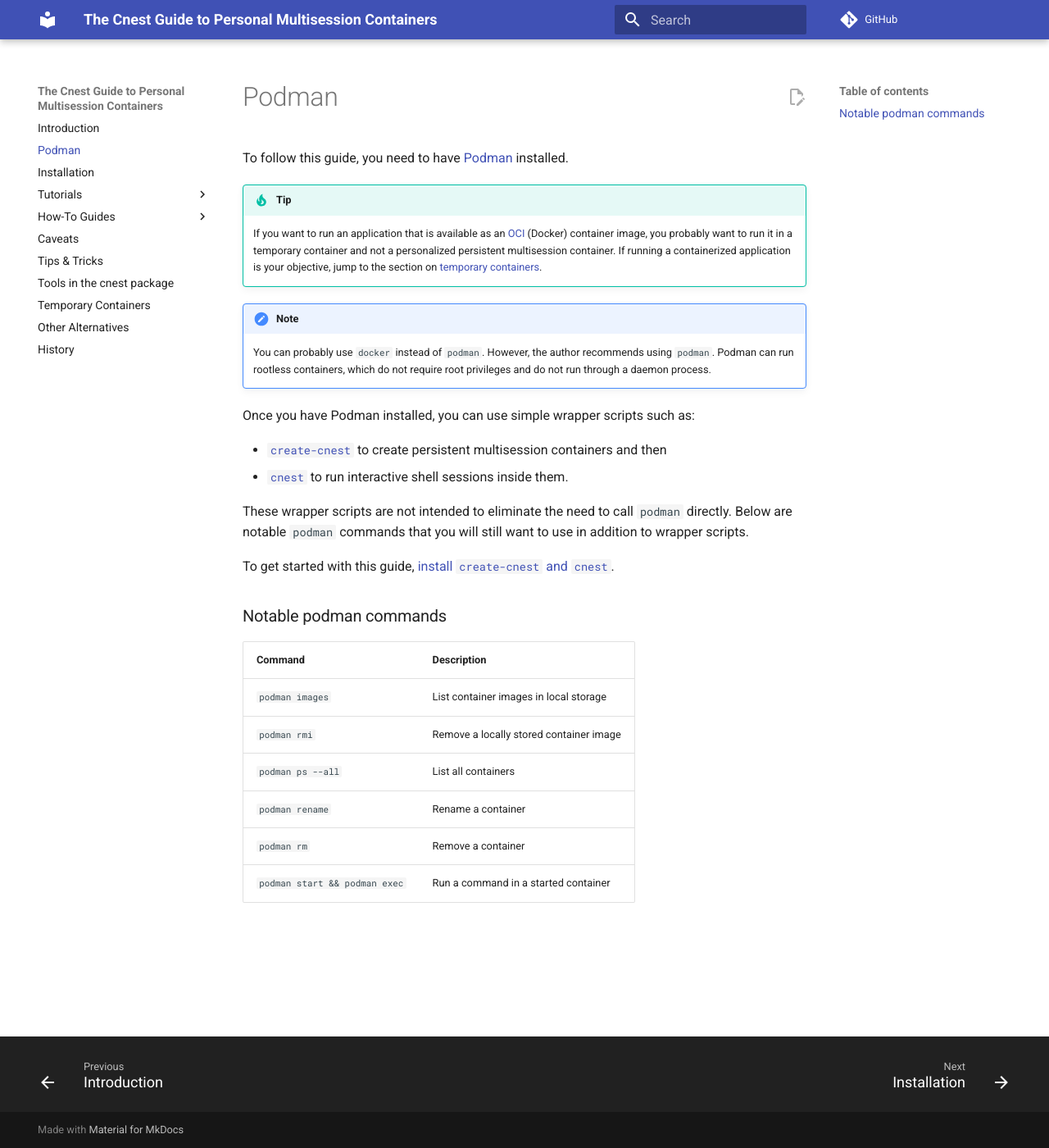
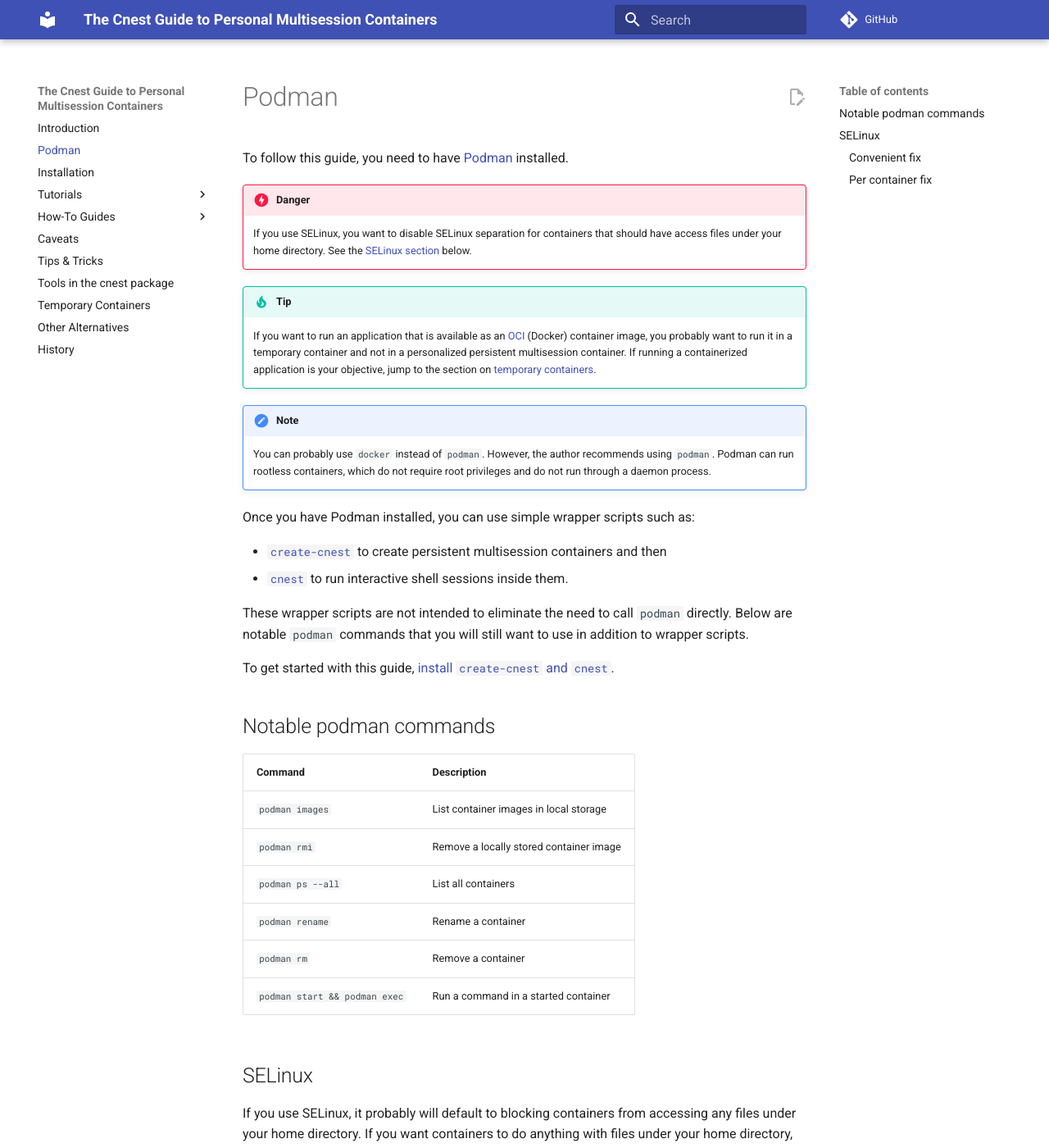
Before and after one commit to castedo/cnest, an MkDocs documentation site: the page built from docs/podman.md, in a window 1280 px wide and 1400 px high. Shown: the whole window at 82% size. Built offline with MkDocs 1.6.1 and Material for MkDocs 9.7.7, drawn with Linux system fonts in a browser that asks for light colours; comment, search, counter and statistics services are not loaded; some of the changed text lies outside the part shown.

Commit message:
add instructions on SELinux with Podman

````diff
--- a/docs/podman.md
+++ b/docs/podman.md
@@ -3,10 +3,15 @@
 
 To follow this guide, you need to have [Podman](https://podman.io) installed.
 
+!!! danger
+    If you use SELinux, you want to disable SELinux separation for containers that
+    should have access files under your home directory.
+    See the [SELinux section](#selinux) below.
+
 !!! tip
     If you want to run an application that is available as an
     [OCI](https://opencontainers.org/) (Docker) container image,
-    you probably want to run it in a temporary container and not a personalized
+    you probably want to run it in a temporary container and not in a personalized
     persistent multisession container. If running a containerized application is your
     objective, jump to the section on [temporary containers](temp-containers.md).
 
@@ -14,7 +19,6 @@
     You can probably use `docker` instead of `podman`.  However, the author recommends
     using `podman`.  Podman can run rootless containers, which do not require root
     privileges and do not run through a daemon process.
-
 
 Once you have Podman installed, you can use simple wrapper scripts such as:
 
@@ -31,7 +35,7 @@
 [install `create-cnest` and `cnest`](install.md).
 
 
-### Notable podman commands
+## Notable podman commands
 
 | Command           | Description                             |
 | ----------------- | --------------------------------------- |
@@ -41,3 +45,30 @@
 | `podman rename`   | Rename a container                      |
 | `podman rm`       | Remove a container                      |
 | `podman start && podman exec` | Run a command in a started container |
+
+
+## SELinux
+
+If you use SELinux, it probably will default to blocking containers from accessing
+any files under your home directory. If you want containers to do anything with files
+under your home directory, you need to disable SELinux separation for those containers.
+
+### Convenient fix
+
+The most convenient way to disable SELinux container separation is to place the
+following lines:
+
+```
+[containers]
+label=false
+```
+in the file
+`~/.config/containers/containers.conf`.
+
+### Per container fix
+
+If you only want to disable separation per container, then add the following `podman`
+option when creating or running containers:
+```
+--security-opt label=disable
+```
````
